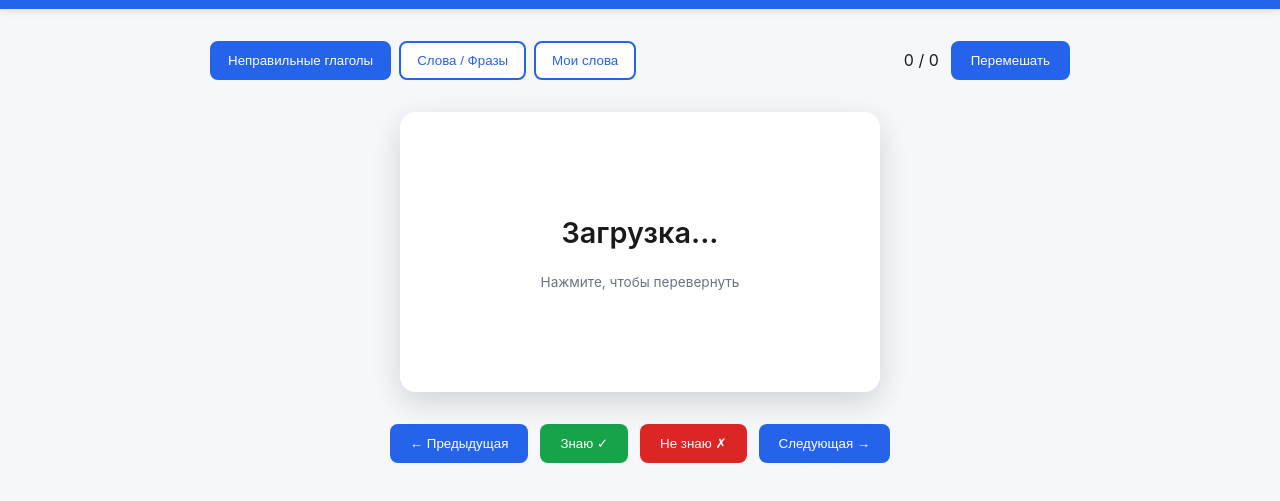
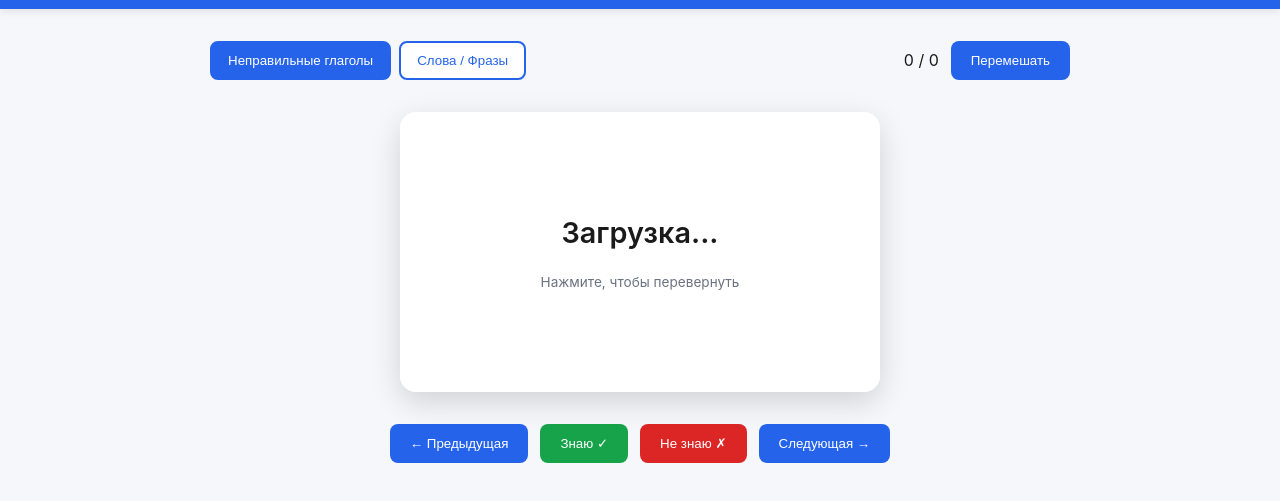
Before and after one commit to morrfi03/english-flashcards, a plain HTML site: page index.html in a window 1280 px wide. Shown: the part 87-588 px from the top of the page. Drawn offline with Linux system fonts and the light colour scheme.

Commit message:
Remove separate custom mode, merge into words list

```diff
--- a/index.html
+++ b/index.html
@@ -22,7 +22,6 @@
       <div class="mode-selector">
         <button class="mode-btn active" data-mode="verbs">Неправильные глаголы</button>
         <button class="mode-btn" data-mode="words">Слова / Фразы</button>
-        <button class="mode-btn" data-mode="custom">Мои слова</button>
       </div>
       <div class="stats">
         <span id="progress">0 / 0</span>
```
